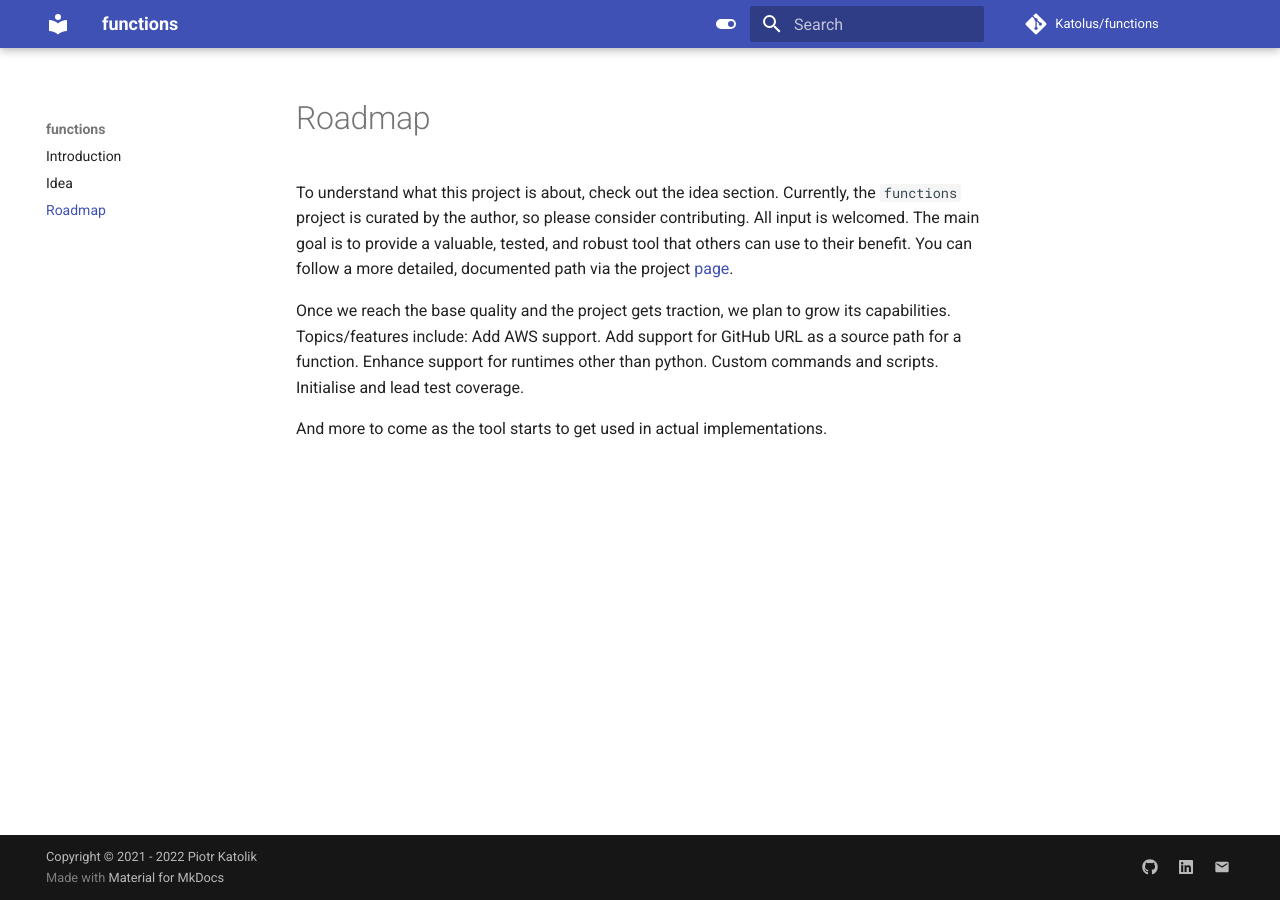
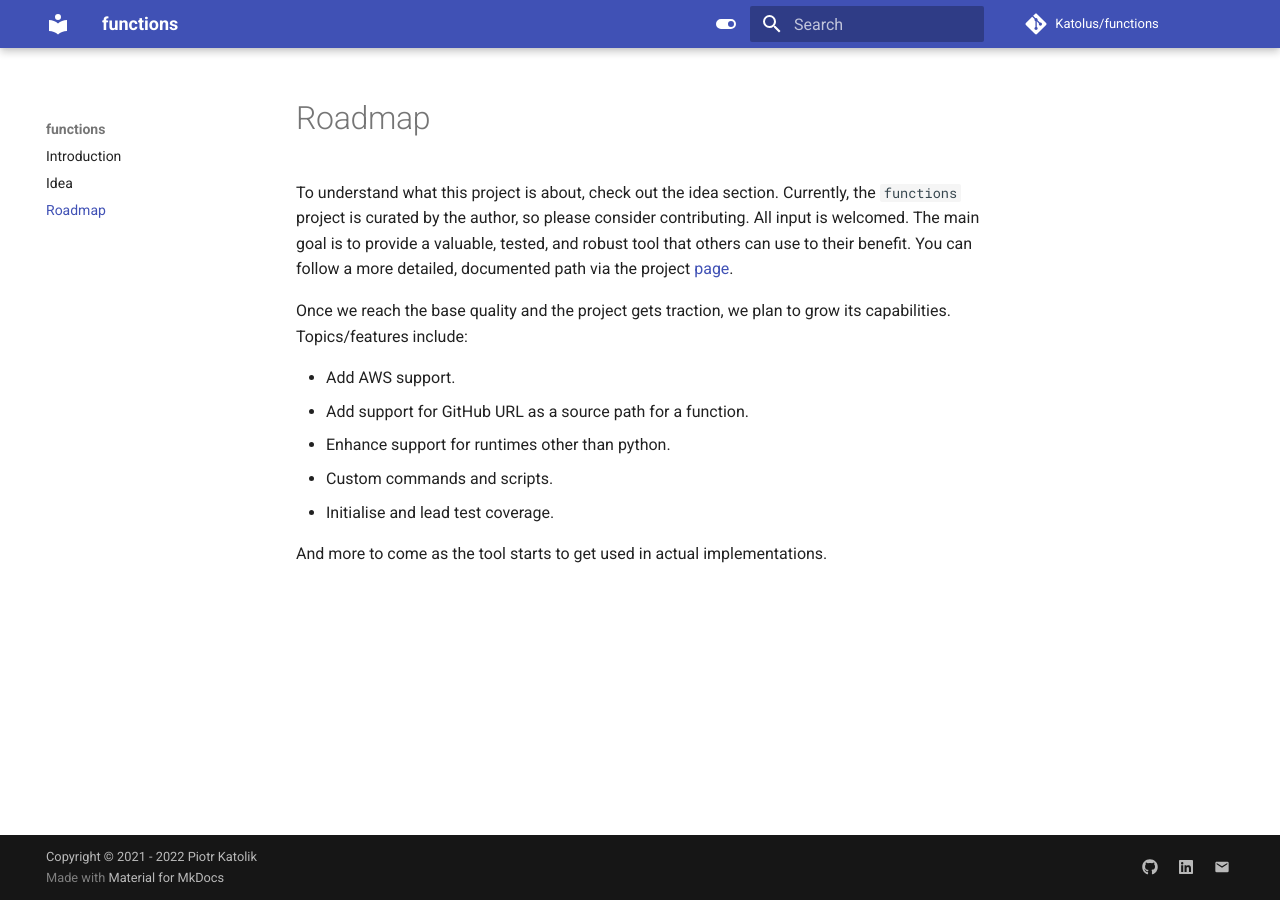
Before and after one commit to Katolus/functions, an MkDocs documentation site: the page built from docs_mk/roadmap.md, in a window 1280 px wide. Built offline with MkDocs 1.6.1 and Material for MkDocs 9.7.7, drawn with Linux system fonts in a browser that asks for light colours; comment, search, counter and statistics services are not loaded.

```diff
--- a/docs_mk/roadmap.md
+++ b/docs_mk/roadmap.md
@@ -2,10 +2,11 @@ To understand what this project is about, check out the idea section. Currently,
 The main goal is to provide a valuable, tested, and robust tool that others can use to their benefit. You can follow a more detailed, documented path via the project [page](https://github.com/users/Katolus/projects/1).
 
 Once we reach the base quality and the project gets traction, we plan to grow its capabilities. Topics/features include:
-Add AWS support.
-Add support for GitHub URL as a source path for a function.
-Enhance support for runtimes other than python.
-Custom commands and scripts.
-Initialise and lead test coverage.
+
+* Add AWS support.
+* Add support for GitHub URL as a source path for a function.
+* Enhance support for runtimes other than python.
+* Custom commands and scripts.
+* Initialise and lead test coverage.
 
 And more to come as the tool starts to get used in actual implementations.
```
